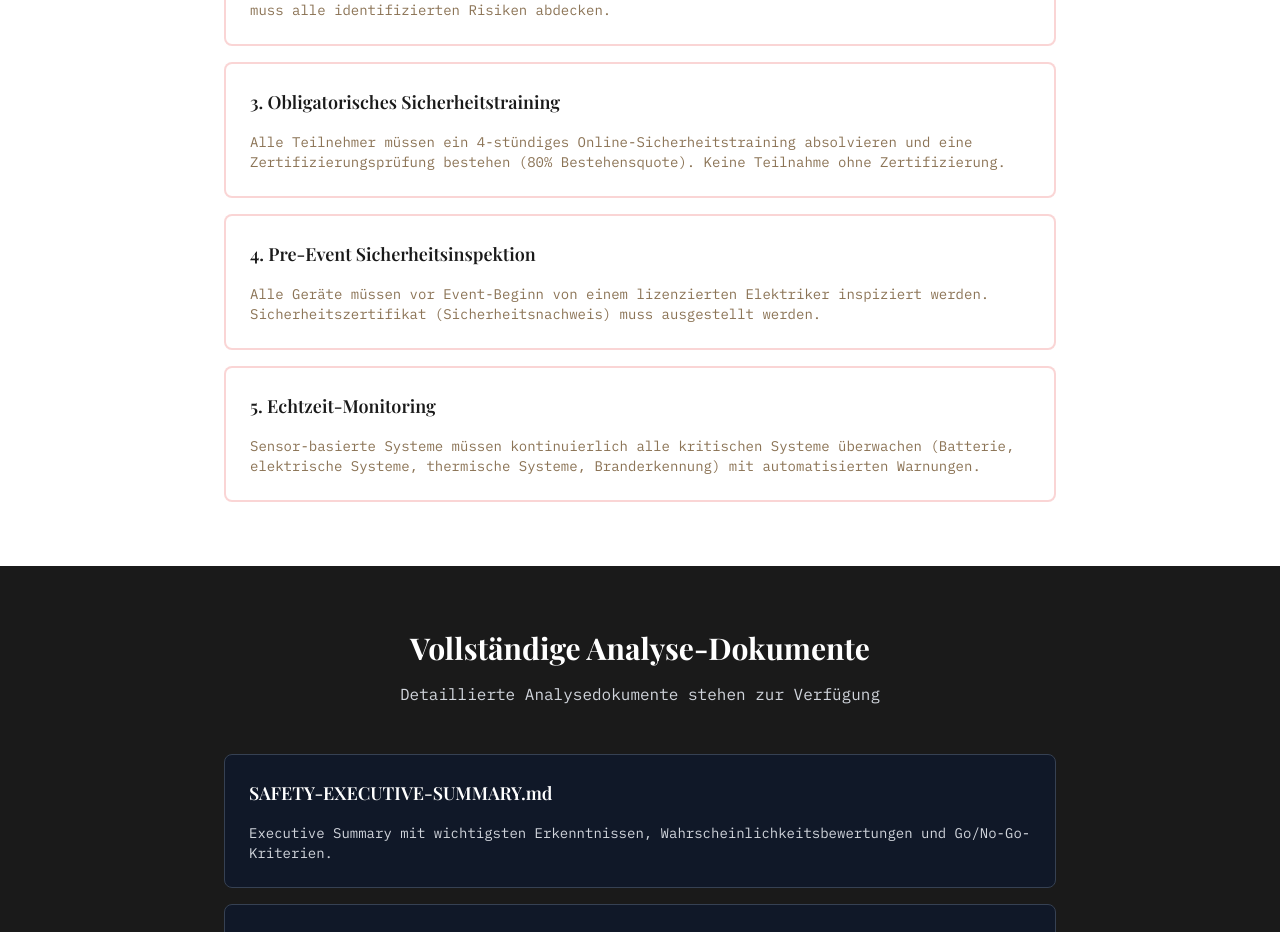
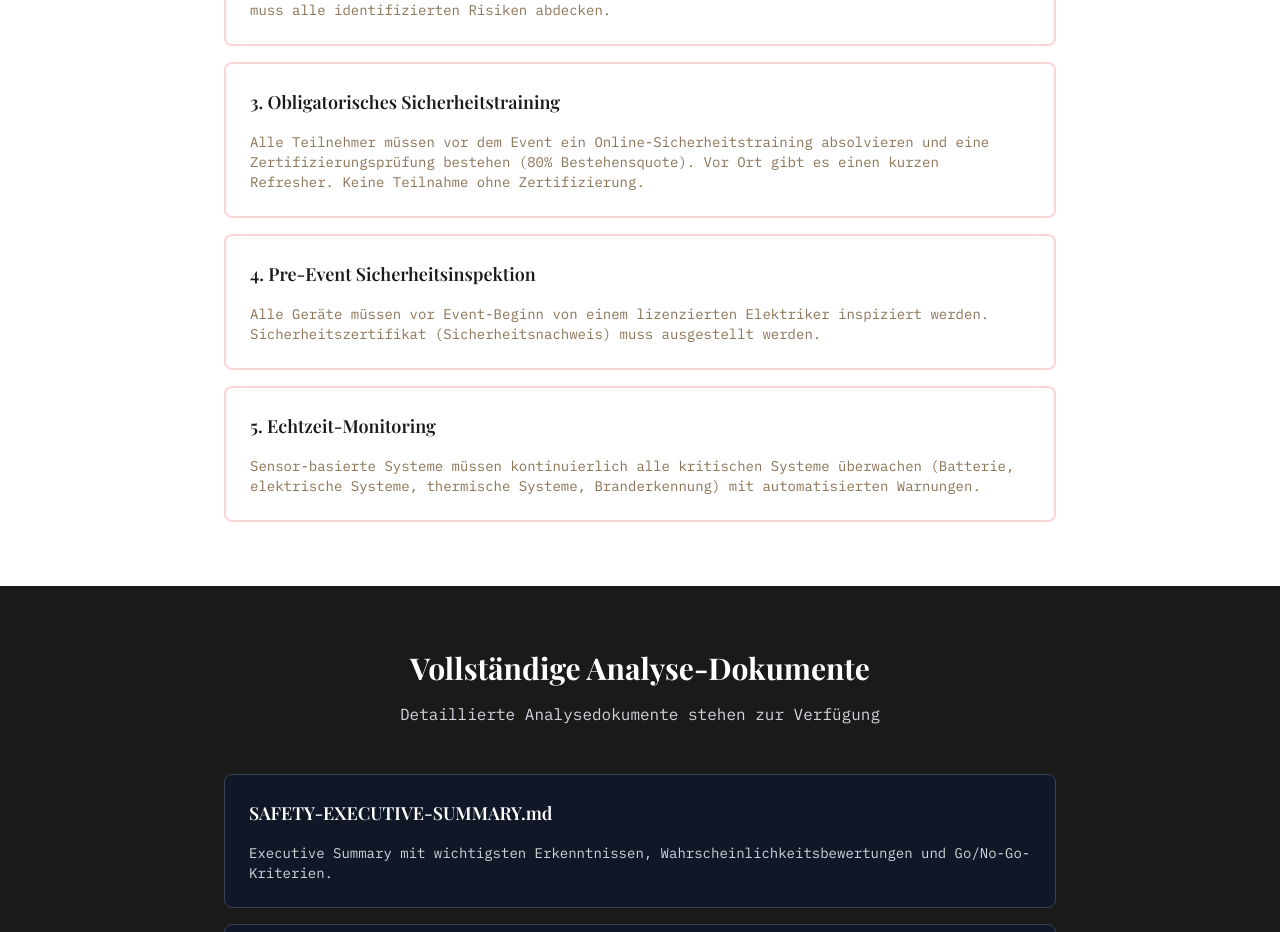
Before and after one commit to wgusta/sihlhack, a Next.js app: page /security-analysis in a window 1280 px wide. Shown: the part 2243-3175 px from the top of the page. Built offline with nearby package versions, Linux system fonts and the light colour scheme.

Commit message:
Update safety training text: remove 4-hour mention, add online training beforehand and on-site refresher

```diff
--- a/app/safety/page.tsx
+++ b/app/safety/page.tsx
@@ -163,7 +163,8 @@ export default function SafetyPage() {
               </CardHeader>
               <CardContent>
                 <p className="text-sm font-mono text-historic-sepia mb-6">
-                  Alle Teilnehmer müssen vor dem Event ein 4-stündiges Online-Sicherheitstraining absolvieren:
+                  Alle Teilnehmer müssen vor dem Event ein Online-Sicherheitstraining absolvieren.
+                  Vor Ort gibt es einen kurzen Refresher:
                 </p>
 
                 <div className="grid grid-cols-1 md:grid-cols-2 gap-6 mb-6">
@@ -470,9 +471,10 @@ export default function SafetyPage() {
                     Welches Sicherheitstraining ist erforderlich?
                   </h3>
                   <p className="text-sm font-mono text-historic-sepia">
-                    Alle Teilnehmer müssen vor dem Event ein 4-stündiges Online-Sicherheitstraining absolvieren,
+                    Alle Teilnehmer müssen vor dem Event ein Online-Sicherheitstraining absolvieren,
                     das elektrische Sicherheit, Batteriesicherheit, thermische Systeme und Notfallverfahren abdeckt.
-                    Eine Zertifizierungsprüfung (80% Bestehensquote) ist erforderlich. Keine Teilnahme ohne Zertifizierung.
+                    Eine Zertifizierungsprüfung (80% Bestehensquote) ist erforderlich.
+                    Vor Ort gibt es einen kurzen Refresher. Keine Teilnahme ohne Zertifizierung.
                   </p>
                 </CardContent>
               </Card>
--- a/app/security-analysis/page.tsx
+++ b/app/security-analysis/page.tsx
@@ -251,7 +251,8 @@ export default function SecurityAnalysisPage() {
                 </CardHeader>
                 <CardContent>
                   <p className="text-sm font-mono text-historic-sepia">
-                    Alle Teilnehmer müssen ein 4-stündiges Online-Sicherheitstraining absolvieren und eine Zertifizierungsprüfung bestehen (80% Bestehensquote). Keine Teilnahme ohne Zertifizierung.
+                    Alle Teilnehmer müssen vor dem Event ein Online-Sicherheitstraining absolvieren und eine Zertifizierungsprüfung bestehen (80% Bestehensquote).
+                    Vor Ort gibt es einen kurzen Refresher. Keine Teilnahme ohne Zertifizierung.
                   </p>
                 </CardContent>
               </Card>
```
